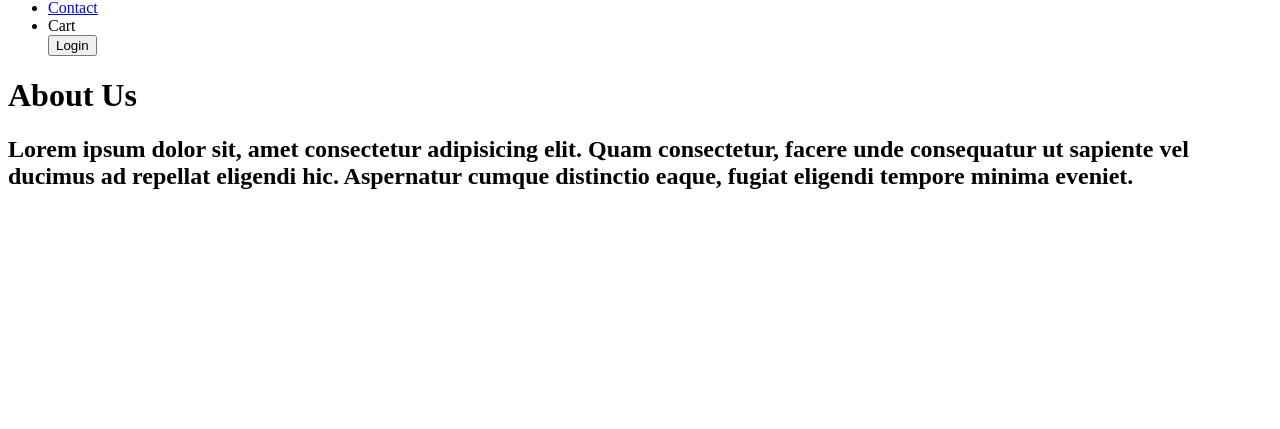
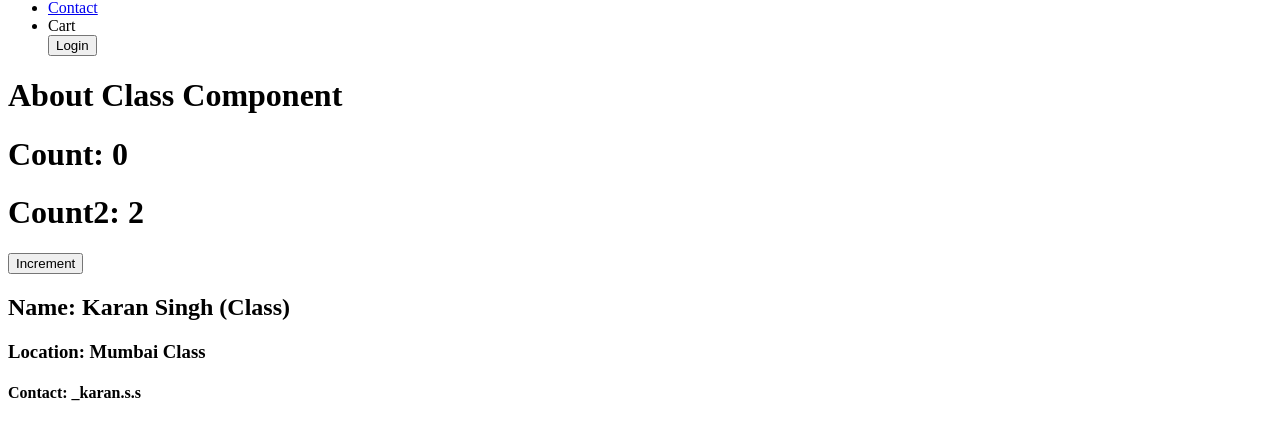
Before and after one commit to Karan2109/namaste-react, a React app: page /about in a window 1280 px wide. Shown: the part 365-794 px from the top of the page. Built offline with nearby package versions, Linux system fonts and the light colour scheme; the HTML template or start-up script is replaced by a standard one.

Commit message:
Learning Class Based Component

```diff
--- a/index.css
+++ b/index.css
@@ -80,3 +80,9 @@
 .filter {
   display: flex;
 }
+
+.user-card {
+  padding: 10px;
+  border: 1px solid red;
+  margin-bottom: 2px;
+}
--- a/src/components/About.jsx
+++ b/src/components/About.jsx
@@ -1,13 +1,42 @@
 import React from 'react'
+import User from "./User"
+import UserClass from "./UserClass"
 
-const About = () => {
-    return (
-        <div>
-            <h1>About Us</h1>
-            <h2>Lorem ipsum dolor sit, amet consectetur adipisicing elit. Quam consectetur, facere unde consequatur ut sapiente vel ducimus ad repellat eligendi hic. Aspernatur cumque distinctio eaque, fugiat eligendi tempore minima eveniet.</h2>
-        </div>
+// const About = () => {
+//     return (
+//         <div>
+//             <h1>About Us</h1>
+//             {/* <User name={"Karan Singh (Function)"}/> */}
+//             <UserClass name={"Karan Singh (Class)"} location={"Mumbai Class"} />
+//         </div>
 
-    )
+//     )
+// }
+
+class About extends React.Component {
+
+    constructor(props) {
+        super(props);
+
+        console.log("Parent Constructor called")
+    }
+
+    componentDidMount() {
+        console.log("Parent ComponentDidMount called")
+    }
+
+    render() {
+        console.log("Parent Render called")
+        return (
+            <div>
+                <h1>About Class Component</h1>
+                {/* <User name={"Karan Singh (Function)"}/> */}
+                <UserClass name={"Karan Singh (Class)"} location={"Mumbai Class"} />
+                <UserClass name={"Karan Singh (Class)"} location={"Mumbai Class"} />
+            </div>
+
+        )
+    }
 }
 
 export default About
--- a/src/components/Header.jsx
+++ b/src/components/Header.jsx
@@ -5,10 +5,10 @@ import { Link } from "react-router-dom"
 const Header = () => {
 
     const [loginBtn, setLoginBtn] = useState("Login")
-    console.log("Header Rendered")
+    // console.log("Header Rendered")
 
     useEffect(() => {
-        console.log("useEffect Called")
+        // console.log("useEffect Called")
     }, []);
 
     return (
--- /dev/null
+++ b/src/components/User.jsx
@@ -0,0 +1,20 @@
+import React from 'react'
+import { useState } from 'react'
+
+const User = ({ name }) => {
+
+    const [count] = useState(0);
+    const [count2] = useState(1);
+
+    return (
+        <div className='user-card'>
+            <h1>Count: {count}</h1>
+            <h1>Count2: {count2}</h1>
+            <h2>Name: {name}</h2>
+            <h3>Location: Mumbai</h3>
+            <h4>Contact: _karan.s.s</h4>
+        </div>
+    )
+}
+
+export default User
--- /dev/null
+++ b/src/components/UserClass.jsx
@@ -0,0 +1,44 @@
+import React from "react"
+
+class UserClass extends React.Component {
+
+    constructor(props) {
+        super(props);
+
+        this.state = {
+            count: 0,
+            count2: 2
+        }
+        console.log("Child Constructor called")
+    }
+
+    componentDidMount() {
+        console.log("Child ComponentDidMount called")
+    }
+
+    render() {
+
+        const { name, location } = this.props
+        const { count, count2 } = this.state
+
+        console.log("Child Render called")
+        return (
+            <div className='user-card'>
+                <h1>Count: {count}</h1>
+                <h1>Count2: {count2}</h1>
+                <button onClick={() => {
+                    // Never update the state directly
+                    this.setState({
+                        count: this.state.count + 1,
+                        count2: this.state.count2 + 1
+                    })
+                }}>Increment</button>
+                <h2>Name: {name}</h2>
+                <h3>Location: {location}</h3>
+                <h4>Contact: _karan.s.s</h4>
+            </div>
+        )
+    }
+}
+
+export default UserClass;
```
